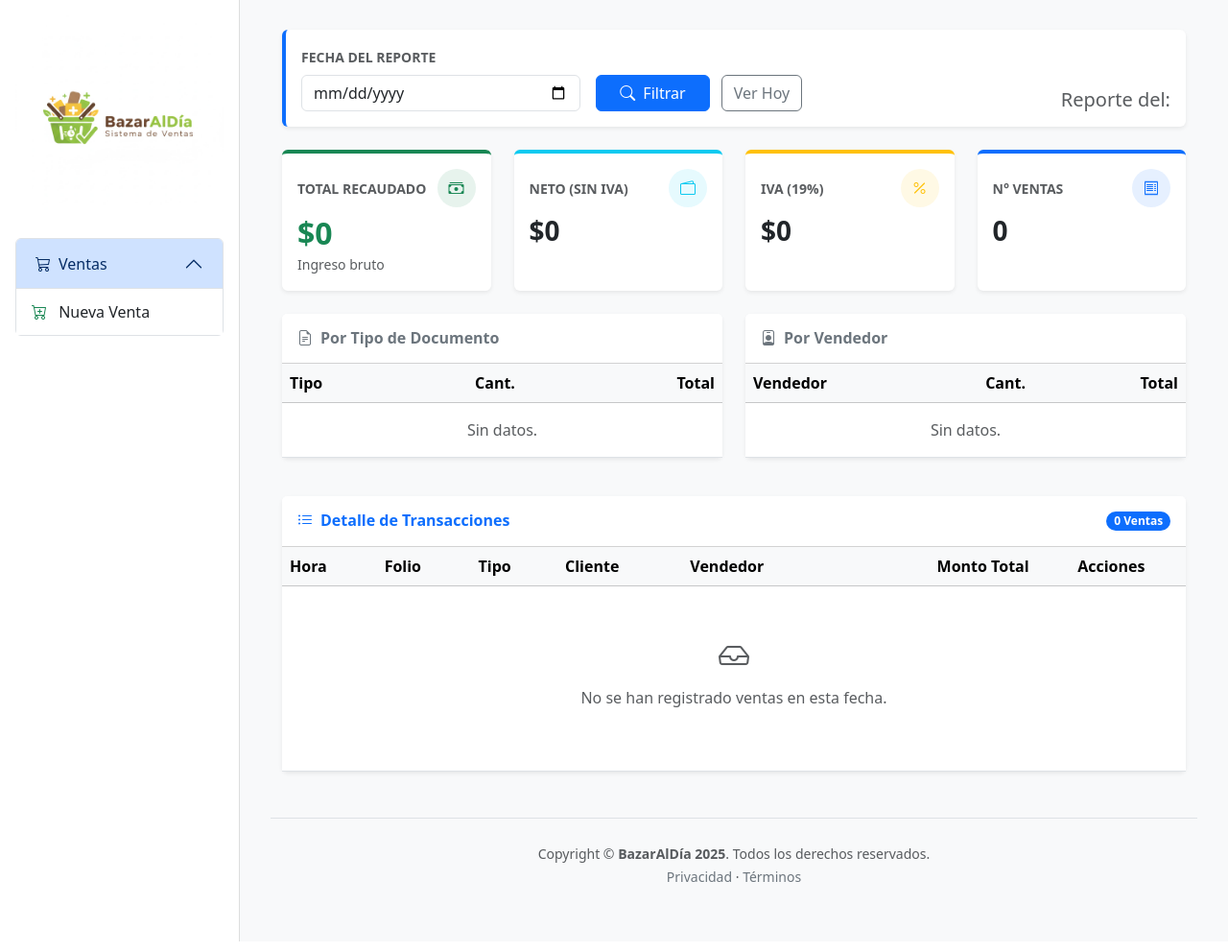
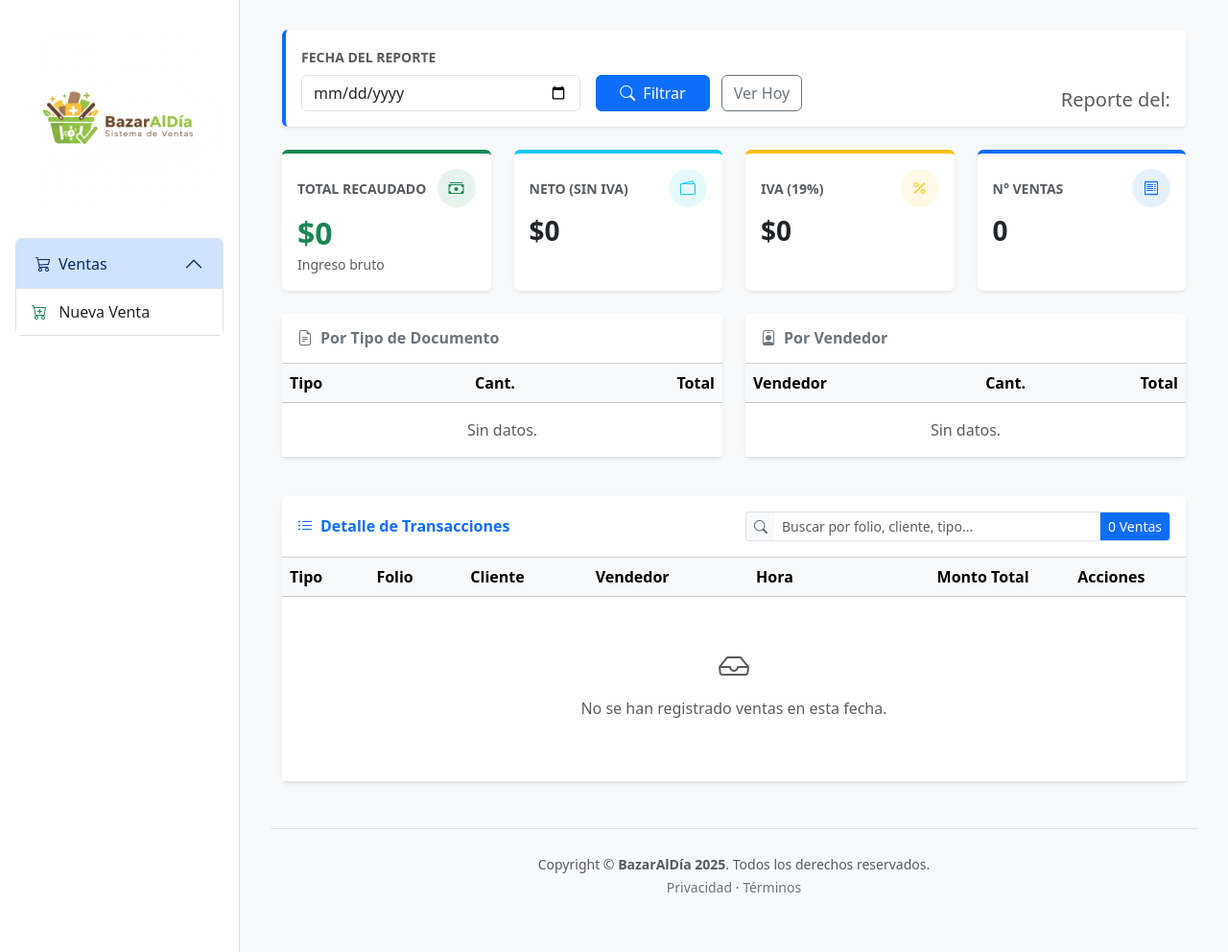
Before and after one commit to ceal2013/PROYECTO_INTEGRACION, a Django app: template templates/reportes/reporte_diario.html in a window 1280 px wide. Shown: the part 60-1052 px from the top of the page at 96% size. Run offline with Django 5.2, Linux system fonts and the light colour scheme; the template is opened without the code that fills it, so the values that code supplies are empty.

Commit message:
Mejora el diseño del reporte diario, añadiendo un buscador instantáneo y reorganizando la presentación de las transacciones.

```diff
--- a/templates/reportes/reporte_diario.html
+++ b/templates/reportes/reporte_diario.html
@@ -172,20 +172,34 @@
     </div>
 
     <div class="card shadow-sm border-0 mb-5">
-        <div class="card-header bg-white py-3 d-flex justify-content-between align-items-center">
-            <h6 class="m-0 fw-bold text-primary"><i class="bi bi-list-ul me-2"></i>Detalle de Transacciones</h6>
-            <span class="badge bg-primary rounded-pill">{{ ventas_dia|length }} Ventas</span>
+        <div class="card-header bg-white py-3">
+            <div class="row align-items-center">
+                <div class="col-md-6">
+                    <h6 class="m-0 fw-bold text-primary"><i class="bi bi-list-ul me-2"></i>Detalle de Transacciones</h6>
+                </div>
+                <div class="col-md-6">
+                    <div class="input-group input-group-sm">
+                        <span class="input-group-text bg-light border-end-0">
+                            <i class="bi bi-search text-muted"></i>
+                        </span>
+                        <input type="text" id="buscadorVentas" class="form-control border-start-0" placeholder="Buscar por folio, cliente, tipo...">
+                        <span class="input-group-text bg-primary text-white">
+                            {{ ventas_dia|length }} Ventas
+                        </span>
+                    </div>
+                </div>
+            </div>
         </div>
         <div class="card-body p-0">
             <div class="table-responsive">
-                <table class="table table-hover align-middle mb-0">
+                <table class="table table-hover align-middle mb-0" id="tablaVentas">
                     <thead class="table-light">
                         <tr>
-                            <th>Hora</th>
+                            <th>Tipo</th>
                             <th>Folio</th>
-                            <th>Tipo</th>
                             <th>Cliente</th>
                             <th>Vendedor</th>
+                            <th>Hora</th>
                             <th class="text-end">Monto Total</th>
                             <th class="text-center">Acciones</th>
                         </tr>
@@ -193,8 +207,6 @@
                     <tbody>
                         {% for venta in ventas_dia %}
                         <tr>
-                            <td class="text-muted small"><i class="bi bi-clock me-1"></i>{{ venta.fecha|date:"H:i" }}</td>
-                            <td class="fw-bold">#{{ venta.folio }}</td>
                             <td>
                                 {% if venta.tipo_documento == 'Boleta' %}
                                     <span class="badge bg-warning text-dark bg-opacity-25 border border-warning">Boleta</span>
@@ -202,6 +214,7 @@
                                     <span class="badge bg-info text-dark bg-opacity-25 border border-info">Factura</span>
                                 {% endif %}
                             </td>
+                            <td class="fw-bold">#{{ venta.folio }}</td>
                             <td>
                                 {% if venta.id_cliente %}
                                     {{ venta.id_cliente.nombre_completo|default:venta.id_cliente.razon_social|truncatechars:20 }}
@@ -210,6 +223,7 @@
                                 {% endif %}
                             </td>
                             <td>{{ venta.id_usuario.username|title }}</td>
+                            <td class="text-muted small"><i class="bi bi-clock me-1"></i>{{ venta.fecha|date:"H:i" }}</td>
                             <td class="text-end fw-bold text-success">${{ venta.total|floatformat:0 }}</td>
                             <td class="text-center">
                                 <button type="button" class="btn btn-sm btn-outline-primary"
@@ -249,7 +263,6 @@
                     <h4 class="fw-bold m-0 text-primary" id="v_tipo_folio">Boleta #000</h4>
                     <small class="text-muted" id="v_fecha">Fecha: --/--/----</small>
                 </div>
-
                 <div class="p-3 border-bottom small">
                     <div class="d-flex justify-content-between mb-1">
                         <span class="text-muted">Cliente:</span>
@@ -260,7 +273,6 @@
                         <span class="fw-bold" id="v_vendedor">---</span>
                     </div>
                 </div>
-
                 <div class="table-responsive" style="max-height: 300px;">
                     <table class="table table-sm table-striped mb-0 small">
                         <thead class="table-light sticky-top">
@@ -270,11 +282,9 @@
                                 <th class="text-end pe-3">Subtotal</th>
                             </tr>
                         </thead>
-                        <tbody id="v_tabla_items">
-                            </tbody>
+                        <tbody id="v_tabla_items"></tbody>
                     </table>
                 </div>
-
                 <div class="p-3 bg-primary bg-opacity-10 text-end">
                     <h5 class="m-0 fw-bold text-primary">Total: <span id="v_total">$0</span></h5>
                 </div>
@@ -290,28 +300,42 @@
 </div>
 
 <script>
+    // LÓGICA DEL BUSCADOR INSTANTÁNEO
+    document.getElementById('buscadorVentas').addEventListener('keyup', function() {
+        let texto = this.value.toLowerCase();
+        let tabla = document.getElementById('tablaVentas');
+        let filas = tabla.getElementsByTagName('tr');
+
+        // Empezamos desde 1 para saltar el encabezado
+        for (let i = 1; i < filas.length; i++) {
+            let fila = filas[i];
+            let contenido = fila.innerText.toLowerCase();
+
+            if (contenido.includes(texto)) {
+                fila.style.display = '';
+            } else {
+                fila.style.display = 'none';
+            }
+        }
+    });
+
+    // LÓGICA DEL MODAL
     function verVoucher(idVenta) {
-        // 1. Mostrar modal vacío o cargando
         const modalEl = document.getElementById('modalVoucher');
         const modal = new bootstrap.Modal(modalEl);
-
-        // Limpiar datos anteriores
         document.getElementById('v_tabla_items').innerHTML = '<tr><td colspan="3" class="text-center">Cargando...</td></tr>';
         modal.show();
 
-        // 2. Pedir datos al servidor (URL creada en urls.py)
         fetch(`/api/detalle_venta/${idVenta}/`)
             .then(response => response.json())
             .then(data => {
                 if(data.status === 'success'){
-                    // Llenar Encabezado
                     document.getElementById('v_tipo_folio').innerText = `${data.tipo} #${data.folio}`;
                     document.getElementById('v_fecha').innerText = data.fecha;
                     document.getElementById('v_cliente').innerText = data.cliente;
                     document.getElementById('v_vendedor').innerText = data.vendedor;
                     document.getElementById('v_total').innerText = '$' + data.total.toLocaleString('es-CL');
 
-                    // Llenar Tabla
                     let htmlItems = '';
                     data.items.forEach(item => {
                         htmlItems += `
```
